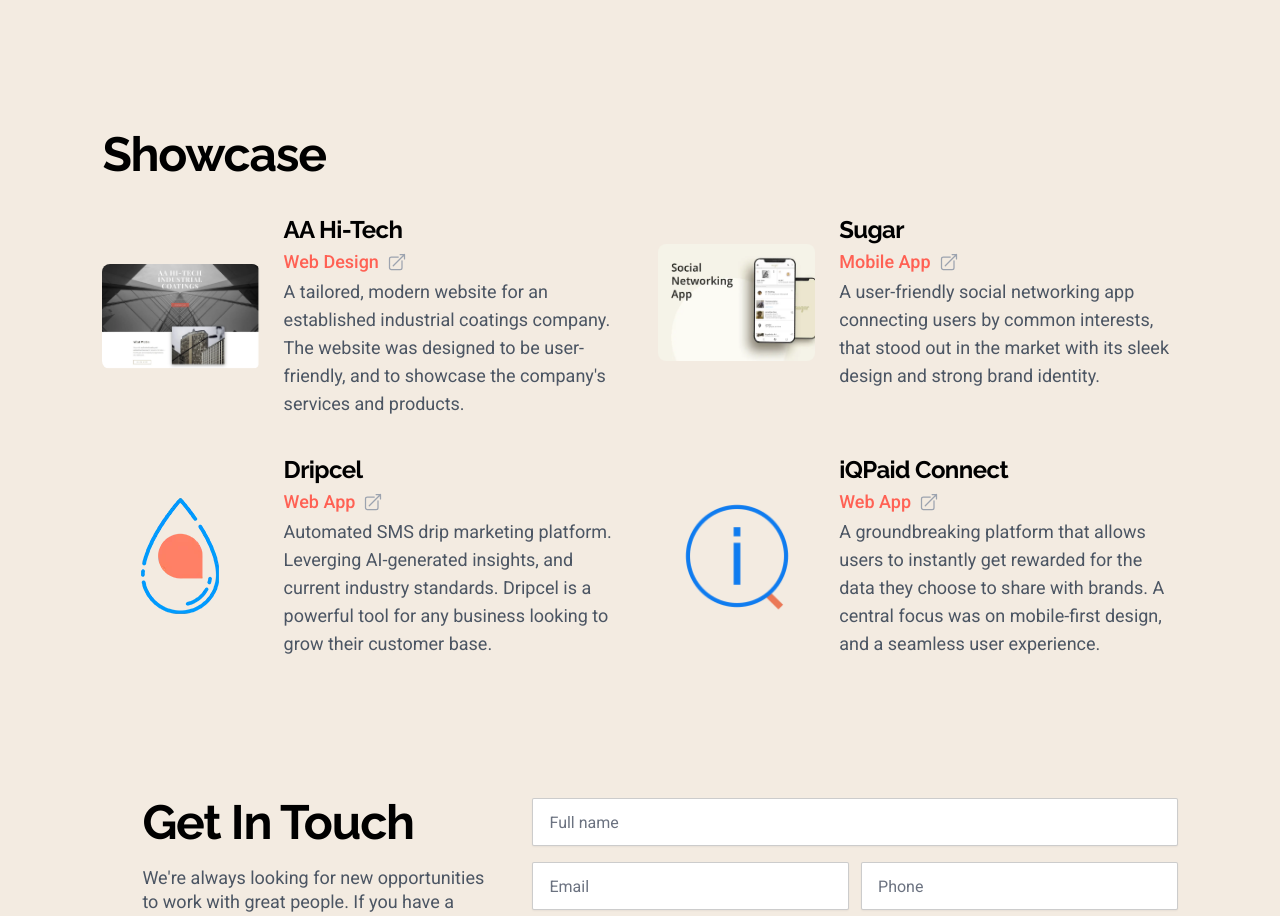
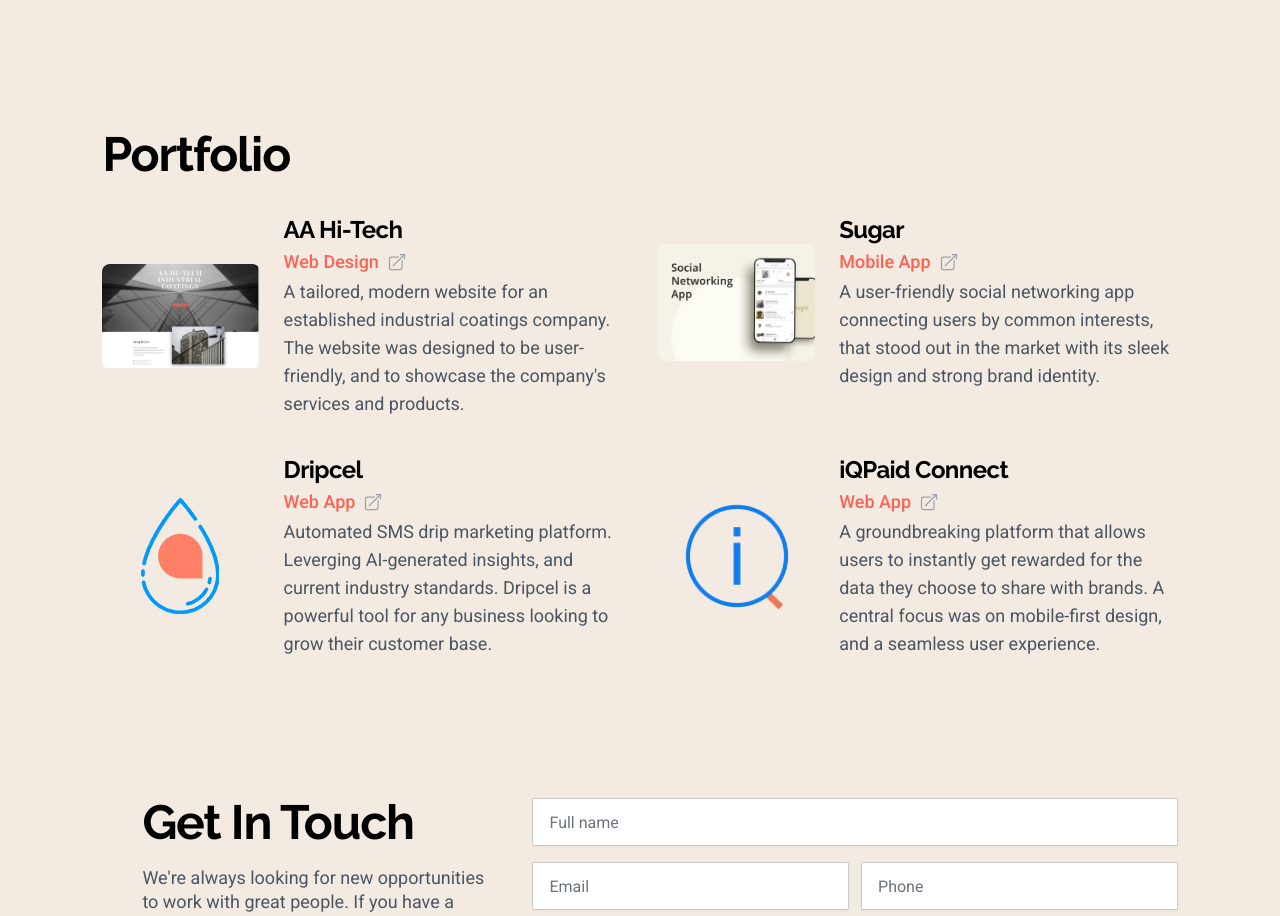
Before and after one commit to SkepticMystic/pivot, a SvelteKit app: page / in a window 1280 px wide. Shown: the part 1701-2617 px from the top of the page. Built offline with nearby package versions, Linux system fonts and the light colour scheme.

Commit message:
Grammer Fix: changed showcase to portfolio

```diff
--- a/src/routes/+page.svelte
+++ b/src/routes/+page.svelte
@@ -18,7 +18,7 @@
 	</section>
 
 	<section id="portfolio">
-		<h1 class="mb-9">Showcase</h1>
+		<h1 class="mb-9">Portfolio</h1>
 		<Portfolio />
 	</section>
 
```
